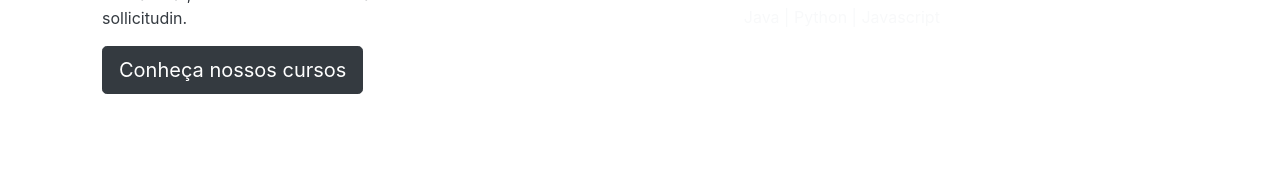
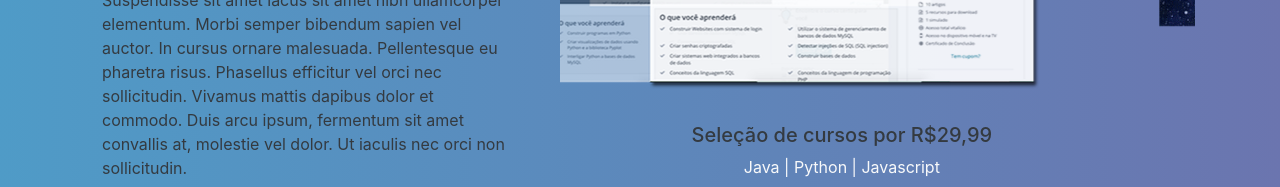
Before and after one commit to MarcosACLima/site-com-bootstrap-4, a plain HTML site: page pagina.html in a window 1280 px wide. Shown: the part 481-668 px from the top of the page. Drawn offline with Linux system fonts and the light colour scheme.

Commit message:
Bug folha de estilo

```diff
--- a/pagina.html
+++ b/pagina.html
@@ -12,7 +12,7 @@
     <link rel="stylesheet" href="css/all.css">
 
     <!-- Folha de estilo pessoal -->
-    <link rel="stylesheet" href="css/">
+    <link rel="stylesheet" href="css/estilo.css">
 
     <!-- Favicon -->
     <link rel="stylesheet" href="img/favicon.png" rel="icon">
```
